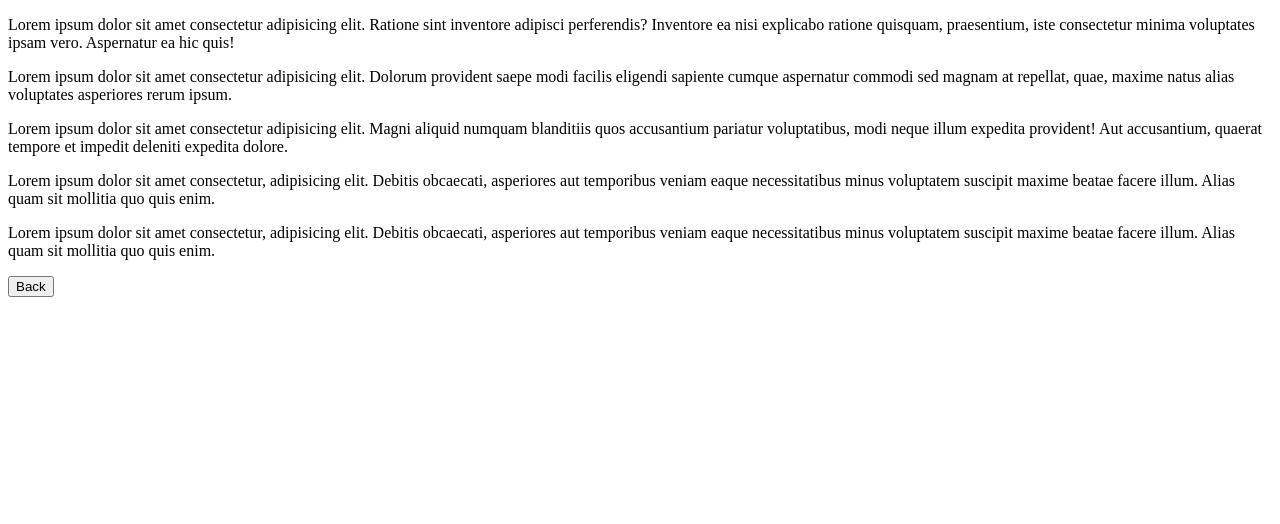
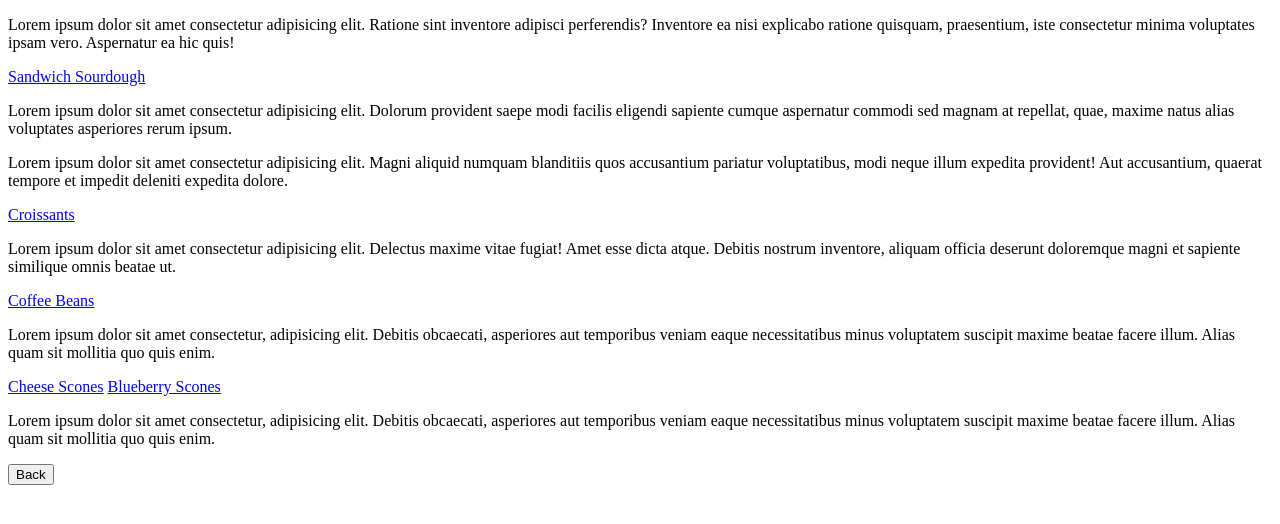
Before and after one commit to willow-luna/landing_page-2.0, a plain HTML site: page recipes.html in a window 1280 px wide. Drawn offline with Linux system fonts and the light colour scheme.

Commit message:
added some links for recipes

```diff
--- a/recipes.html
+++ b/recipes.html
@@ -12,15 +12,25 @@
     </div>
 
     <div class="sourdough">
+        <a href="https://www.theclevercarrot.com/2020/04/easy-sourdough-sandwich-bread/">Sandwich Sourdough</a>
+        <a href=""></a>
         <p>Lorem ipsum dolor sit amet consectetur adipisicing elit. Dolorum provident saepe modi facilis eligendi sapiente cumque aspernatur commodi sed magnam at repellat, quae, maxime natus alias voluptates asperiores rerum ipsum.</p>
         <p>Lorem ipsum dolor sit amet consectetur adipisicing elit. Magni aliquid numquam blanditiis quos accusantium pariatur voluptatibus, modi neque illum expedita provident! Aut accusantium, quaerat tempore et impedit deleniti expedita dolore.</p>
     </div>
 
+    <div class="croissants">
+        <a href="https://www.joshuaweissman.com/post/croissants">Croissants</a>
+        <p>Lorem ipsum dolor sit amet consectetur adipisicing elit. Delectus maxime vitae fugiat! Amet esse dicta atque. Debitis nostrum inventore, aliquam officia deserunt doloremque magni et sapiente similique omnis beatae ut.</p>
+    </div>
+
     <div class="coffeebeans">
+        <a href="https://thecaptainscoffee.com/pages/roasting-coffee-in-a-popcorn-popper">Coffee Beans</a>
         <p>Lorem ipsum dolor sit amet consectetur, adipisicing elit. Debitis obcaecati, asperiores aut temporibus veniam eaque necessitatibus minus voluptatem suscipit maxime beatae facere illum. Alias quam sit mollitia quo quis enim.</p>
     </div>
 
     <div class="scones">
+        <a href="https://www.womanscribbles.net/cheese-scones-with-scallions/">Cheese Scones</a>
+        <a href="https://bakerbynature.com/blueberry-ricotta-scones/">Blueberry Scones</a>
         <p>Lorem ipsum dolor sit amet consectetur, adipisicing elit. Debitis obcaecati, asperiores aut temporibus veniam eaque necessitatibus minus voluptatem suscipit maxime beatae facere illum. Alias quam sit mollitia quo quis enim.</p>
     </div>
 
```
